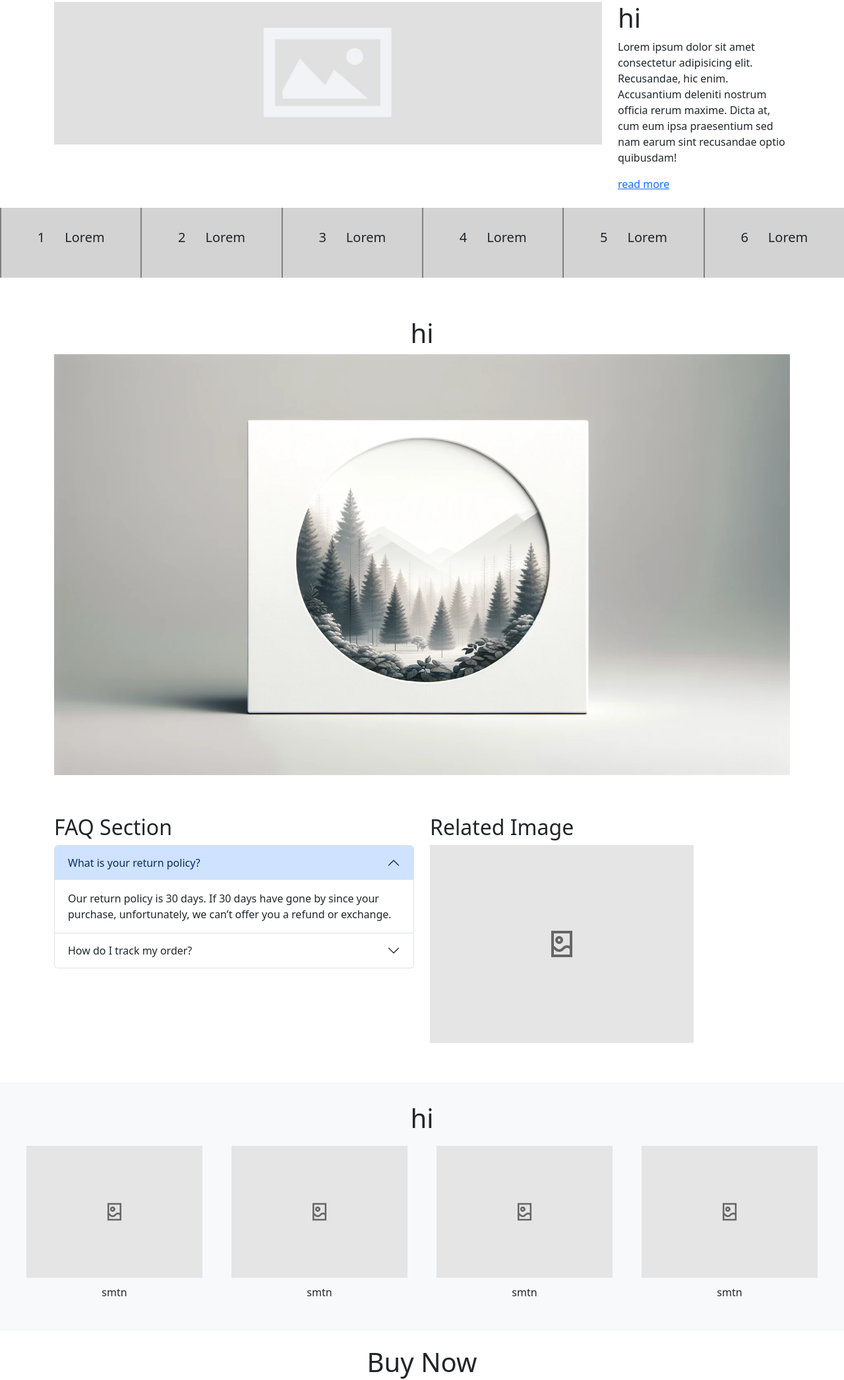
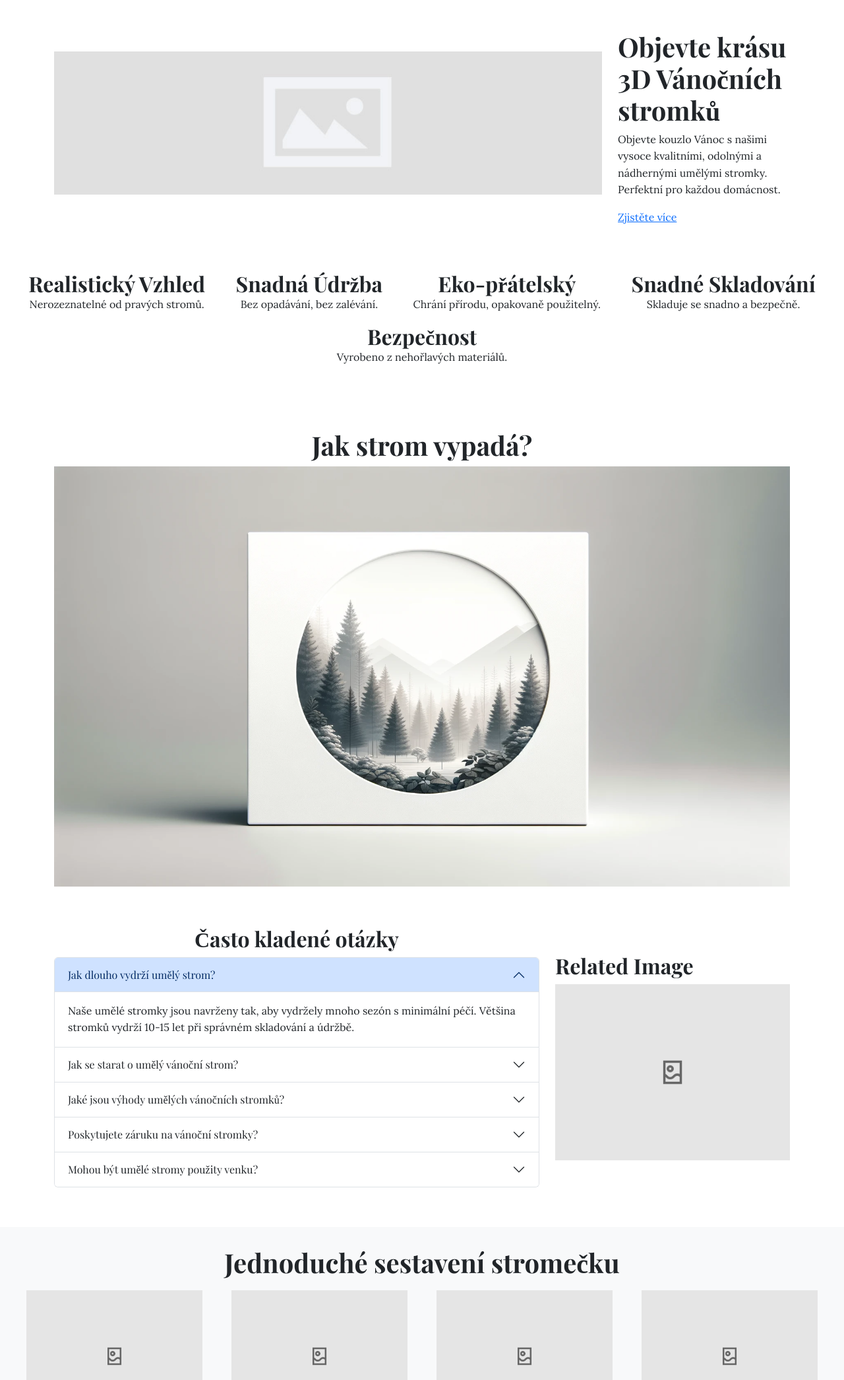
Before and after one commit to DuraSky/christmasTree, a website: page pages/index.html in a window 1280 px wide. Shown: the part 109-2201 px from the top of the page at 66% size. Drawn offline with nearby package versions, Linux system fonts and the light colour scheme.

Commit message:
adjusted texts and layout, added fonts

```diff
--- a/assets/css/style.scss
+++ b/assets/css/style.scss
@@ -1,38 +1,58 @@
 @import "variables";
 
+$font-headings: "Playfair Display", serif;
+$font-body: "Lora", serif;
+
+$dark-green: #0a481e;
+$red: #b22222;
+$gold: #daa520;
+$beige: #f5f5dc;
+$white: #ffffff;
+
+// fonty
+body {
+  font-family: $font-body;
+  font-weight: normal;
+  font-size: 16px; // Případně upravte podle potřeb
+  line-height: 1.6; // Případně upravte podle potřeb
+}
+
+h1,
+h2,
+h3,
+h4,
+h5,
+h6 {
+  font-family: $font-headings;
+  font-weight: 700; // Použití tučné varianty pro nadpisy
+}
+
+// barvy
+
+// rules
 .belt {
-  width: 100%;
-  background-color: lightgray;
   display: flex;
   flex-wrap: wrap;
-  flex-direction: column;
-  align-items: center;
+
+  margin-top: 40px;
+  padding: 20px;
 
   .box {
+    flex-grow: 1;
     display: flex;
-    gap: 10px;
-    flex-grow: 1;
-  }
+    flex-wrap: nowrap;
+    flex-direction: column;
+    align-items: center;
 
-  @media (min-width: 599px) {
-    flex-direction: row;
-    justify-content: center;
-
-    .box {
-      padding: 20px;
-      border-left: 2px solid grey; // Apply left border to all .box children
-      min-width: 600px;
-      justify-content: center;
-    }
-  }
-
-  @media (min-width: 1199px) {
-    .box {
-      min-width: 200px; // Ensure this rule is within .belt to maintain specificity
+    .p,
+    h2 {
+      padding: 0;
+      margin: 0;
     }
   }
 }
 
+// misc
 .popis {
   margin: 60px auto;
 }
@@ -42,10 +62,6 @@
 }
 
 .sestaveniImg {
-  padding: 10px;
-}
-
-.box > p {
   padding: 10px;
 }
 
@@ -62,3 +78,7 @@
   //   justify-content: center; /* Aligns horizontally */
   margin: 60px auto;
 }
+
+.row {
+  align-items: center;
+}
--- a/pages/index.html
+++ b/pages/index.html
@@ -3,6 +3,15 @@
   <head>
     <meta charset="UTF-8" />
     <meta name="viewport" content="width=device-width, initial-scale=1.0" />
+    <link
+      href="https://fonts.googleapis.com/css2?family=Playfair+Display:wght@400;700&display=swap"
+      rel="stylesheet"
+    />
+    <link
+      href="https://fonts.googleapis.com/css2?family=Lora:ital,wght@0,400;0,700;1,400;1,700&display=swap"
+      rel="stylesheet"
+    />
+
     <link
       href="https://cdn.jsdelivr.net/npm/bootstrap@5.3.3/dist/css/bootstrap.min.css"
       rel="stylesheet"
@@ -19,30 +28,30 @@
   <body>
     <header>
       <!-- Top Bar -->
-      <div class="bg-dark text-light py-1 d-none d-lg-block">
+      <div class="py-1 d-none d-lg-block">
         <div class="container">
           <div class="row">
             <div class="col-lg-4">
-              <p class="m-0">Lorem, ipsum dolor.</p>
+              <p class="m-0">Bezplatné doručení nad 5000 Kč</p>
             </div>
             <div class="col-lg-4 text-center">
-              <p class="m-0">Lorem, ipsum dolor.</p>
+              <p class="m-0">Speciální nabídky pro první nákup</p>
             </div>
             <div class="col-lg-4 text-md-end">
-              <p class="m-0">Lorem ipsum dolor sit amet.</p>
+              <p class="m-0">Zavolejte nám: +420 123 456 789</p>
             </div>
           </div>
         </div>
       </div>
 
       <!-- navbar -->
-      <nav class="navbar navbar-expand-md navbar-light py-2 bg-light">
+      <nav class="navbar navbar-expand-md py-3">
         <div class="container-xxl">
           <!-- navbar brand / title -->
           <a class="navbar-brand" href="#intro">
             <span class="fw-bold">
               <i class="bi bi-tree"></i>
-              3D Vanocni Stromky
+              3D Vánoční Stromky
             </span>
           </a>
           <!-- toggle button for mobile nav -->
@@ -84,26 +93,24 @@
 
     <!-- hero -->
     <section>
-      <div class="container my-4">
+      <div class="container mt-4 py-2">
         <div class="row">
-          <div class="col-lg-9 mb-lg-5">
+          <div class="col-lg-9 mb-lg-6">
             <img
               src="/assets/images/banner-placeholder.jpg"
               alt="placeholder"
-              class="img-fluid mb-3"
+              class="img-fluid"
             />
           </div>
-          <div class="col-sm-12 col-lg-3">
+          <div class="col-sm-12 col-lg-3 pt-3">
             <div class="row">
               <div class="col-12">
-                <h1>hi</h1>
+                <h1>Objevte krásu 3D Vánočních stromků</h1>
                 <p>
-                  Lorem ipsum dolor sit amet consectetur adipisicing elit.
-                  Recusandae, hic enim. Accusantium deleniti nostrum officia
-                  rerum maxime. Dicta at, cum eum ipsa praesentium sed nam earum
-                  sint recusandae optio quibusdam!
+                  Objevte kouzlo Vánoc s našimi vysoce kvalitními, odolnými a
+                  nádhernými umělými stromky. Perfektní pro každou domácnost.
                 </p>
-                <a href="">read more</a>
+                <a href="">Zjistěte více</a>
               </div>
             </div>
           </div>
@@ -111,32 +118,27 @@
       </div>
     </section>
 
-    <!-- proc sekce -->
     <section class="max-width-custom">
       <div class="belt">
         <div class="box">
-          <p class="lead">1</p>
-          <p class="lead">Lorem</p>
+          <h2>Realistický Vzhled</h2>
+          <p>Nerozeznatelné od pravých stromů.</p>
         </div>
         <div class="box">
-          <p class="lead">2</p>
-          <p class="lead">Lorem</p>
+          <h2>Snadná Údržba</h2>
+          <p>Bez opadávání, bez zalévání.</p>
         </div>
         <div class="box">
-          <p class="lead">3</p>
-          <p class="lead">Lorem</p>
+          <h2>Eko-přátelský</h2>
+          <p>Chrání přírodu, opakovaně použitelný.</p>
         </div>
         <div class="box">
-          <p class="lead">4</p>
-          <p class="lead">Lorem</p>
+          <h2>Snadné Skladování</h2>
+          <p>Skladuje se snadno a bezpečně.</p>
         </div>
         <div class="box">
-          <p class="lead">5</p>
-          <p class="lead">Lorem</p>
-        </div>
-        <div class="box">
-          <p class="lead">6</p>
-          <p class="lead">Lorem</p>
+          <h2>Bezpečnost</h2>
+          <p>Vyrobeno z nehořlavých materiálů.</p>
         </div>
       </div>
     </section>
@@ -144,7 +146,7 @@
     <!-- popis stromku -->
     <section>
       <div class="container popis">
-        <h1 class="text-center">hi</h1>
+        <h1 class="text-center">Jak strom vypadá?</h1>
         <img
           src="/assets/images/img-large-placeholder.webp"
           alt=""
@@ -153,68 +155,150 @@
       </div>
     </section>
 
-    <div class="container mt-5 faq">
-      <div class="row">
-        <!-- FAQ Column -->
-        <div class="col-md-6">
-          <h2>FAQ Section</h2>
+    <!-- FAQ -->
+    <div class="container faq">
+      <div class="row justify-content-center">
+        <!-- FAQ Column, occupies 8 columns in medium and larger, centered -->
+        <div class="col-12 col-md-8">
+          <h2 class="text-center">Často kladené otázky</h2>
           <div class="accordion" id="faqAccordion">
+            <!-- Accordion items... -->
             <div class="accordion-item">
-              <h2 class="accordion-header" id="headingOne">
+              <h2 class="accordion-header" id="headingThree">
                 <button
                   class="accordion-button"
                   type="button"
                   data-bs-toggle="collapse"
-                  data-bs-target="#collapseOne"
+                  data-bs-target="#collapseThree"
                   aria-expanded="true"
-                  aria-controls="collapseOne"
+                  aria-controls="collapseThree"
                 >
-                  What is your return policy?
+                  Jak dlouho vydrží umělý strom?
                 </button>
               </h2>
               <div
-                id="collapseOne"
+                id="collapseThree"
                 class="accordion-collapse collapse show"
-                aria-labelledby="headingOne"
+                aria-labelledby="headingThree"
                 data-bs-parent="#faqAccordion"
               >
                 <div class="accordion-body">
-                  Our return policy is 30 days. If 30 days have gone by since
-                  your purchase, unfortunately, we can’t offer you a refund or
-                  exchange.
+                  Naše umělé stromky jsou navrženy tak, aby vydržely mnoho sezón
+                  s minimální péčí. Většina stromků vydrží 10-15 let při
+                  správném skladování a údržbě.
                 </div>
               </div>
             </div>
             <div class="accordion-item">
-              <h2 class="accordion-header" id="headingTwo">
+              <h2 class="accordion-header" id="headingFour">
                 <button
                   class="accordion-button collapsed"
                   type="button"
                   data-bs-toggle="collapse"
-                  data-bs-target="#collapseTwo"
+                  data-bs-target="#collapseFour"
                   aria-expanded="false"
-                  aria-controls="collapseTwo"
+                  aria-controls="collapseFour"
                 >
-                  How do I track my order?
+                  Jak se starat o umělý vánoční strom?
                 </button>
               </h2>
               <div
-                id="collapseTwo"
+                id="collapseFour"
                 class="accordion-collapse collapse"
-                aria-labelledby="headingTwo"
+                aria-labelledby="headingFour"
                 data-bs-parent="#faqAccordion"
               >
                 <div class="accordion-body">
-                  You can track your order status by visiting the 'Order Status'
-                  link provided in your confirmation email.
+                  Udržujte svůj strom prachový pomocí měkkého štětce nebo
+                  vysavače s nástavcem pro čalounění. Skladujte ho v suchém a
+                  chladném prostředí v ochranném obalu, aby se zabránilo
+                  poškození a znečištění.
                 </div>
               </div>
             </div>
-            <!-- Add more questions as needed -->
+            <div class="accordion-item">
+              <h2 class="accordion-header" id="headingFive">
+                <button
+                  class="accordion-button collapsed"
+                  type="button"
+                  data-bs-toggle="collapse"
+                  data-bs-target="#collapseFive"
+                  aria-expanded="false"
+                  aria-controls="collapseFive"
+                >
+                  Jaké jsou výhody umělých vánočních stromků?
+                </button>
+              </h2>
+              <div
+                id="collapseFive"
+                class="accordion-collapse collapse"
+                aria-labelledby="headingFive"
+                data-bs-parent="#faqAccordion"
+              >
+                <div class="accordion-body">
+                  Umělé stromky jsou ekonomické, ekologické a bezpečné.
+                  Nevyžadují každoroční náklady na nákup, jsou snadno
+                  skladovatelné a mají minimální riziko požáru ve srovnání s
+                  živými stromky.
+                </div>
+              </div>
+            </div>
+            <div class="accordion-item">
+              <h2 class="accordion-header" id="headingSix">
+                <button
+                  class="accordion-button collapsed"
+                  type="button"
+                  data-bs-toggle="collapse"
+                  data-bs-target="#collapseSix"
+                  aria-expanded="false"
+                  aria-controls="collapseSix"
+                >
+                  Poskytujete záruku na vánoční stromky?
+                </button>
+              </h2>
+              <div
+                id="collapseSix"
+                class="accordion-collapse collapse"
+                aria-labelledby="headingSix"
+                data-bs-parent="#faqAccordion"
+              >
+                <div class="accordion-body">
+                  Ano, na všechny naše stromky poskytujeme standardní dvouletou
+                  záruku, která pokrývá vady materiálu nebo zpracování.
+                </div>
+              </div>
+            </div>
+            <div class="accordion-item">
+              <h2 class="accordion-header" id="headingSeven">
+                <button
+                  class="accordion-button collapsed"
+                  type="button"
+                  data-bs-toggle="collapse"
+                  data-bs-target="#collapseSeven"
+                  aria-expanded="false"
+                  aria-controls="collapseSeven"
+                >
+                  Mohou být umělé stromy použity venku?
+                </button>
+              </h2>
+              <div
+                id="collapseSeven"
+                class="accordion-collapse collapse"
+                aria-labelledby="headingSeven"
+                data-bs-parent="#faqAccordion"
+              >
+                <div class="accordion-body">
+                  Ano, mnoho našich modelů umělých stromků je navrženo pro
+                  venkovní použití a je odolných proti povětrnostním vlivům.
+                  Doporučujeme, aby byly umístěny v chráněných oblastech, aby se
+                  prodloužila jejich životnost a zachoval vzhled.
+                </div>
+              </div>
+            </div>
           </div>
         </div>
-        <!-- Image Column -->
-        <div class="col-md-6">
+        <!-- Image Column - Hide on small screens and takes up 4 columns in medium and larger -->
+        <div class="col-12 col-md-4 d-none d-lg-block">
           <h2>Related Image</h2>
           <img
             src="/assets/images/image-sm.png"
@@ -228,7 +312,7 @@
     <!-- sestaveni -->
     <section class="max-width-custom">
       <div class="container-fluid bg-light text-center sestaveni">
-        <h1>hi</h1>
+        <h1>Jednoduché sestavení stromečku</h1>
         <div class="row">
           <div class="col-12 col-lg-3">
             <img
@@ -268,32 +352,26 @@
 
     <!-- CTA -->
     <section>
-      <div class="container text-center my-4">
+      <div class="container text-center my-4 py-5">
         <div class="row">
           <div class="col-12">
-            <h1 class="mb-3">Buy Now</h1>
+            <h1 class="mb-3">Objednejte si svůj strom hned teď!</h1>
           </div>
           <div class="col-12">
             <p class="lead">
-              Lorem ipsum dolor, sit amet consectetur adipisicing elit. Fugiat
-              necessitatibus magnam aliquam neque pariatur quisquam nihil
-              ducimus delectus? Consequuntur perspiciatis vero eum placeat
-              pariatur minima. Aliquam eligendi vero voluptatibus quae.
+              Nečekejte na poslední chvíli. Užijte si krásu a pohodlí našich
+              Vánočních stromků s rychlým doručením a bezstarostnou instalací.
             </p>
           </div>
           <div class="col-12">
-            <button type="button" class="btn btn-secondary">
-              Kupte si strom
-            </button>
+            <button type="button" class="btn btn-secondary">Koupit nyní</button>
           </div>
         </div>
       </div>
     </section>
 
     <!-- footer -->
-    <footer
-      class="bg-dark text-white mt-auto max-width-custom justify-content-space"
-    >
+    <footer class="text-white mt-auto max-width-custom justify-content-space">
       <div class="container py-4">
         <div class="row justify-content-between">
           <div class="col-md-6 mb-3 mb-md-0">
```
Also changed, not shown: assets/css/style.css, assets/style.css (deleted), css/style.css (added), css/style.min.css (added), 3 other files.
